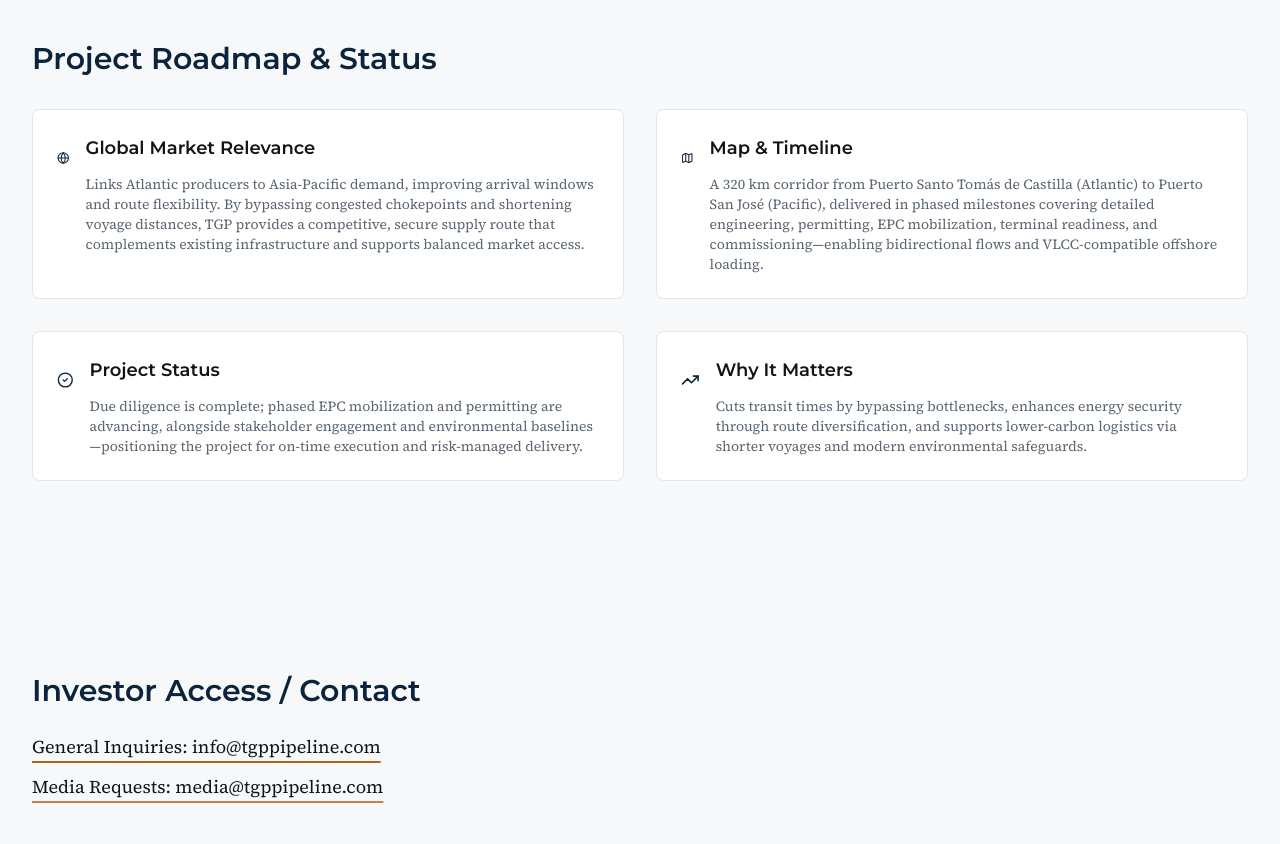
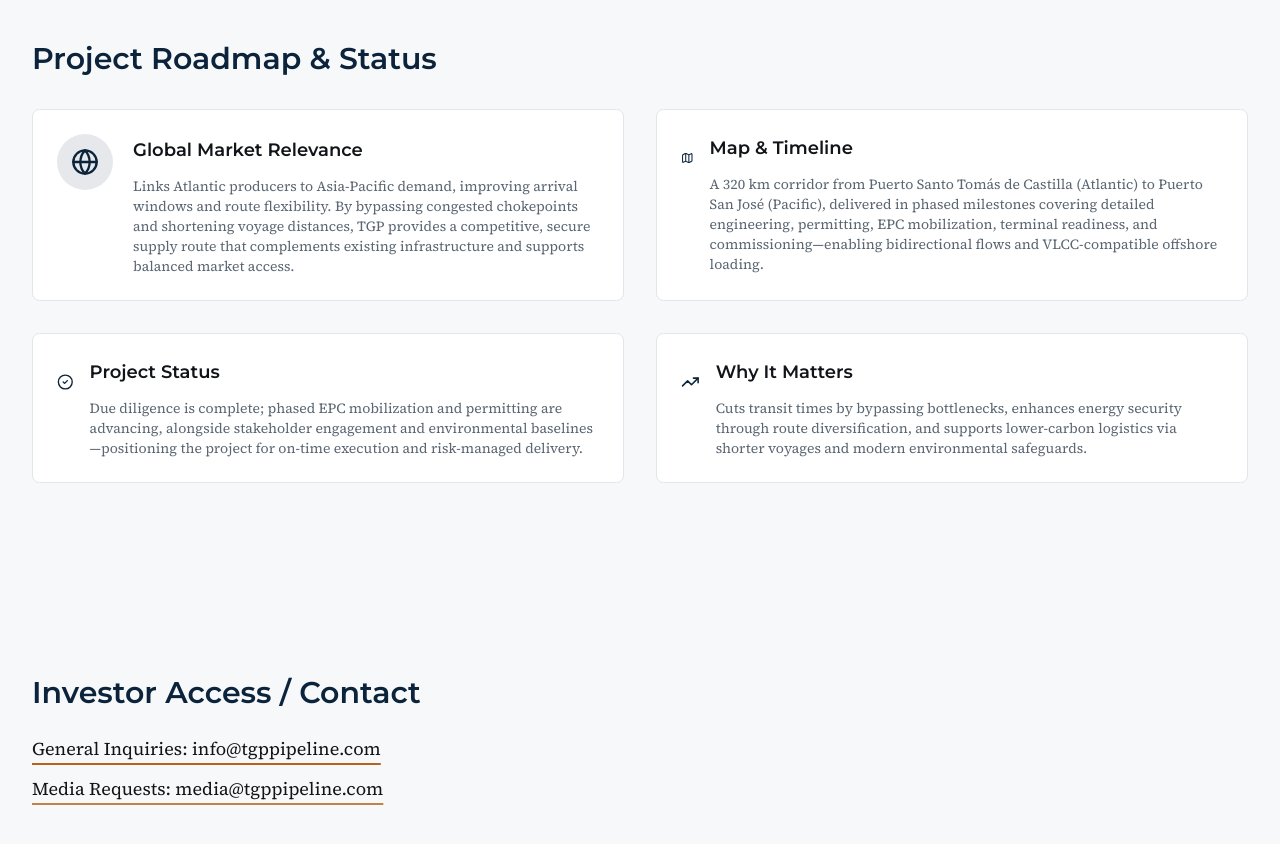
Before and after one commit to xrivera-launchfrog/cross-corridor-connect, a React (Vite) app: page / in a window 1280 px wide. Shown: the part 2520-3364 px from the top of the page. Built offline with nearby package versions, Linux system fonts and the light colour scheme.

Commit message:
Align roadmap icons
Adjusted alignment of roadmap icons to resolve awkward spacing and improve visual consistency, drawing inspiration from the provided Moody's catastrophe modeling framework layout.
Here are the files that were edited by the AI in that message:
-edited src/pages/Index.tsx

```diff
--- a/src/pages/Index.tsx
+++ b/src/pages/Index.tsx
@@ -154,9 +154,11 @@ const Index = () => {
         <h2 className="text-2xl md:text-3xl font-semibold font-display">Project Roadmap & Status</h2>
         <div className="mt-8 grid gap-8 md:grid-cols-2">
           <article className="group rounded-md border bg-card p-6 transition-all duration-300 hover:shadow-[var(--shadow-elegant)]">
-            <div className="flex items-start gap-4">
-              <Globe className="h-10 w-10 md:h-12 md:w-12 text-primary" aria-hidden="true" />
-              <div>
+            <div className="flex items-start gap-5">
+              <div className="flex-none h-12 w-12 md:h-14 md:w-14 rounded-full bg-primary/10 text-primary flex items-center justify-center">
+                <Globe className="h-6 w-6 md:h-7 md:w-7" aria-hidden="true" />
+              </div>
+              <div className="pt-0.5">
                 <h3 className="text-lg font-semibold text-foreground">Global Market Relevance</h3>
                 <p className="mt-3 text-sm text-muted-foreground">Links Atlantic producers to Asia-Pacific demand, improving arrival windows and route flexibility. By bypassing congested chokepoints and shortening voyage distances, TGP provides a competitive, secure supply route that complements existing infrastructure and supports balanced market access.</p>
               </div>
```
